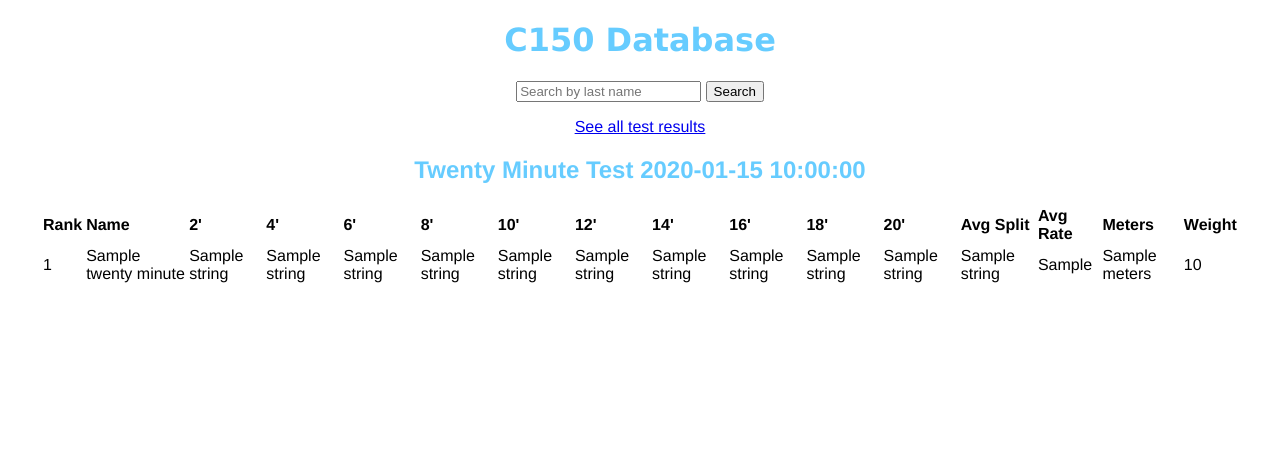
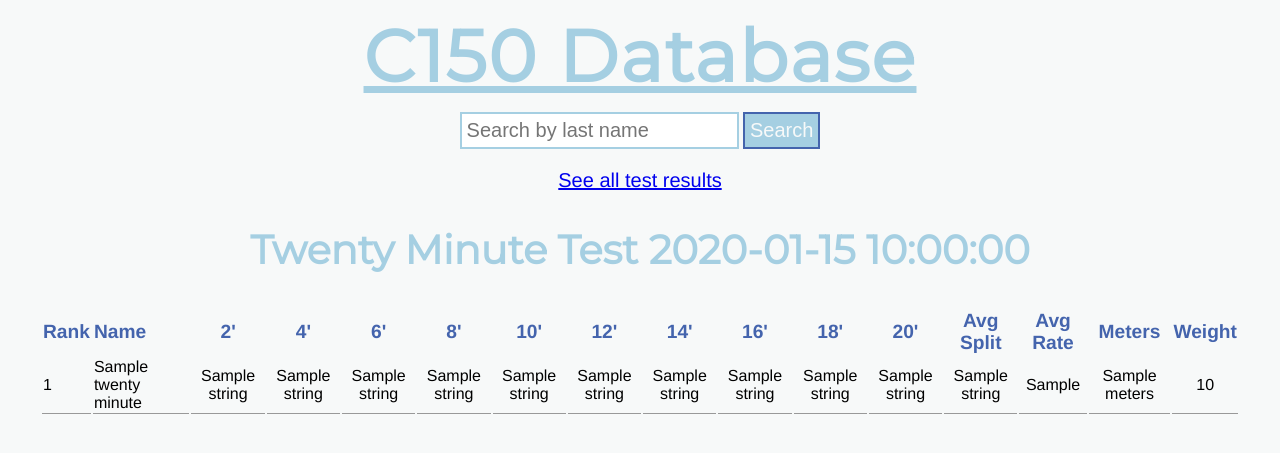
Before and after one commit to yihjenku/C150, a Flask app: page /results/TwentyMinute in a window 1280 px wide. Shown: the top 453 px of the page. Run offline with Flask 2, Linux system fonts and the light colour scheme; a database or web service that is not in the repository returns one stand-in record (values such as "Sample title").

Commit message:
Refreshed layout

```diff
--- a/translators/AddInfo.py
+++ b/AddInfo.py
@@ -1,5 +1,4 @@
-add_info = {
-	{'First': 'Frederik',
+add_info = {'items': [{'First': 'Frederik',
 	'Last': 'Aasaaren',
 	'School': 'CC',
 	'Year': '2015',
@@ -213,5 +212,4 @@ add_info = {
 	'Last': 'Xu',
 	'School': 'CC',
 	'Year': '2015',
-	'Side': 'Port/Starboard'},
-}
+	'Side': 'Port/Starboard'}]}
--- a/app.py
+++ b/app.py
@@ -1,6 +1,7 @@
 from flask import Flask, render_template, request
 import requests
 from translators import search as s, Graphics as g
+from AddInfo import add_info
 
 app = Flask(__name__)
 app.config['DEBUG'] = True  # Disable this for deployment
@@ -31,6 +32,13 @@ def search():
                     mod.sort(key=lambda k: k['Year'])
                     mod.sort(key=lambda k: k['Month'])
                     mod.sort(key=lambda k: k['Day'])
+
+        for member in add_info['items']:
+            if name == member['Last']:
+                rower_data['First'] = member['First']
+                rower_data['School'] = member['School']
+                rower_data['Year'] = member['Year']
+                rower_data['Side'] = member['Side']
 
         rower_data['MW'] = maxwatt
         rower_data['FM'] = fortymin
--- a/config.py
+++ b/config.py
@@ -1 +1 @@
-MONGO_PORT = 27018
+MONGO_PORT = 27017
--- a/static/css/style.css
+++ b/static/css/style.css
@@ -1,34 +1,128 @@
-td {
-    text-align: left;}
-td.right{
-    text-align: right;}
-tr.delta{
-    text-align: right;
-    background-color: #a6e1ff;}
-th {
-    text-align: left;}
-th.header{
+body {
+    font-family: Helvetica, sans-serif;
+    background-color: #F7F9F9;}
+
+h1 {
+    font-family: 'Montserrat', sans-serif;
+    font-size: 72px;
     text-align: center;
-    color: #003399;
-    font-size: 120%;}
-table {
-    width: 300px;}
-table.maxwatt {;
-    width: 700px;}
-table.fortymin {;
-    width: 1200px;}
-h1 {
-    font-family: Verdana, sans-serif;
-    color: #66CCFF;}
+    color: #A5CFE2;
+    letter-spacing: 2px;
+    text-decoration: none}
+.rower{
+    color: #4464AD ;
+    font-size: 54px;
+    margin-top: 12px;
+    margin-bottom: 12px;}
 h2{
     text-align: center;}
 h2.title{
-    color: #66CCFF;}
+    font-family: 'Montserrat', sans-serif;
+    color: #A5CFE2;
+    font-size: 40px;}
 h3 {
     text-align: center;
-    color: #66CCFF;}
-body {
-    font-family: Helvetica, sans-serif;}
-tfoot {
-    border-top-style: solid; border-top-color: #66CCFF;
-    border-top-style: solid; border-bottom-color: #66CCFF;}
+    color: #A5CFE2;}
+
+a:visited { text-decoration: none; color: #4464AD; }
+a:hover { text-decoration: none; color: #4464AD; }
+a:focus { text-decoration: none; color: #4464AD; }
+a:active { text-decoration: none; color: #4464AD; }
+a#title { color: #A5CFE2; }
+
+p{ text-align: center; }
+p.results { font-size: 20px }
+
+input {
+    padding: 5px;
+    font-size: 20px;
+    border: 2px solid #A5CFE2;}
+
+button {
+    padding: 5px;
+    font-size: 20px;
+    background-color: #A5CFE2;
+    border: 2px solid #4464AD;
+    color: #F7F9F9;
+    text-decoration:none;
+}
+
+table {
+    width: 300px;
+    margin: auto; }
+.table-1 {
+    width: 1200px;}
+.table-2 {
+    width: 700px;}
+.table-3{
+    width: 500px;}
+
+tr:hover{
+    background-color: #C0C0C0;}
+tr.delta{
+    text-align: right;
+    background-color: #A5CFE2;}
+
+td {
+    text-align: center;}
+.right{
+    text-align: right;}
+.result{
+    border-bottom: 1px solid #999;}
+.result-left{
+    text-align: left;
+    border-bottom: 1px solid #999;}
+
+th {
+    text-align: left;}
+.header{
+    text-align: center;
+    color: #4464AD ;
+    font-size: 120%;}
+.header-left{
+    color: #4464AD ;
+    font-size: 120%;
+    text-align: left;}
+
+div{}
+#title{
+    margin-top: 12px;
+    margin-bottom: 12px;
+}
+.panel{
+    text-decoration: none;
+}
+.results-list{
+    font-family: Helvetica, sans-serif;
+    color: #4464AD;
+    font-size: 24px;
+    text-decoration: none;
+    margin-left: 4%
+}
+.table-chart{
+    text-align: center;
+}
+.table{
+    display: inline-block;
+    vertical-align: middle;
+    margin: auto 2%;
+}
+.chart{
+    display: inline-block;
+    margin: auto 2%;
+    vertical-align: middle;
+}
+.Rower-Info{
+
+    border: 4px solid #4464AD;
+    margin: auto 15%;
+}
+
+span{
+    font-family: Helvetica, sans-serif;
+    font-size: 28px;
+    color: #A5CFE2;
+}
+.category{
+    color: #4464AD;
+}
--- a/templates/TwentyMinute.html
+++ b/templates/TwentyMinute.html
@@ -1,26 +1,6 @@
 {% extends 'search.html' %}
 
 {% block rower %}
-
-<style type="text/css">
-    td {
-        text-align: left;}
-    th {
-        text-align: left;}
-    table {
-        width: 1200px;}
-    h1 {
-        font-family: Verdana, sans-serif;}
-    h2 {
-        text-align: center;}
-    h2.title{
-        color: #66CCFF;}
-    body {
-        font-family: Helvetica, sans-serif;}
-    tfoot {
-        border-top-style: solid; border-top-color: #66CCFF;
-        border-top-style: solid; border-bottom-color: #66CCFF;}
-</style>
 
 {% if data['items'] %}
 {% for entry in data['items'] %}
@@ -29,46 +9,46 @@
     </h2>
 
     <body>
-    <table align=center>
+    <table class='table-1'>
         <thead>
             <tr>
-                <th> Rank </th>
-                <th> Name </th>
-                <th> 2' </th>
-                <th> 4' </th>
-                <th> 6' </th>
-                <th> 8' </th>
-                <th> 10' </th>
-                <th> 12' </th>
-                <th> 14' </th>
-                <th> 16' </th>
-                <th> 18' </th>
-                <th> 20' </th>
-                <th> Avg Split </th>
-                <th> Avg Rate </th>
-                <th> Meters </th>
-                <th> Weight </th>
+                <th class='header-left'> Rank </th>
+                <th class='header-left'> Name </th>
+                <th class='header'> 2' </th>
+                <th class='header'> 4' </th>
+                <th class='header'> 6' </th>
+                <th class='header'> 8' </th>
+                <th class='header'> 10' </th>
+                <th class='header'> 12' </th>
+                <th class='header'> 14' </th>
+                <th class='header'> 16' </th>
+                <th class='header'> 18' </th>
+                <th class='header'> 20' </th>
+                <th class='header'> Avg Split </th>
+                <th class='header'> Avg Rate </th>
+                <th class='header'> Meters </th>
+                <th class='header'> Weight </th>
             </tr>
         </thead>
         <tbody>
             {% for rower in entry['rowers'] %}
             <tr>
-                <td> {{ rower['Rank'] }} </td>
-                <td> {{ rower['Name'] }} </td>
-                <td> {{ rower['2']['String'] }} </td>
-                <td> {{ rower['4']['String'] }} </td>
-                <td> {{ rower['6']['String'] }} </td>
-                <td> {{ rower['8']['String'] }} </td>
-                <td> {{ rower['10']['String'] }} </td>
-                <td> {{ rower['12']['String'] }} </td>
-                <td> {{ rower['14']['String'] }} </td>
-                <td> {{ rower['16']['String'] }} </td>
-                <td> {{ rower['18']['String'] }} </td>
-                <td> {{ rower['20']['String'] }} </td>
-                <td> {{ rower['Avg Split']['String'] }} </td>
-                <td> {{ rower['Avg SPM'] }} </td>
-                <td> {{ rower['Meters'] }} </td>
-                <td> {{ rower['Weight'] }} </td>
+                <td class='result-left'> {{ rower['Rank'] }} </td>
+                <td class='result-left'> {{ rower['Name'] }} </td>
+                <td class='result'> {{ rower['2']['String'] }} </td>
+                <td class='result'> {{ rower['4']['String'] }} </td>
+                <td class='result'> {{ rower['6']['String'] }} </td>
+                <td class='result'> {{ rower['8']['String'] }} </td>
+                <td class='result'> {{ rower['10']['String'] }} </td>
+                <td class='result'> {{ rower['12']['String'] }} </td>
+                <td class='result'> {{ rower['14']['String'] }} </td>
+                <td class='result'> {{ rower['16']['String'] }} </td>
+                <td class='result'> {{ rower['18']['String'] }} </td>
+                <td class='result'> {{ rower['20']['String'] }} </td>
+                <td class='result'> {{ rower['Avg Split']['String'] }} </td>
+                <td class='result'> {{ rower['Avg SPM'] }} </td>
+                <td class='result'> {{ rower['Meters'] }} </td>
+                <td class='result'> {{ rower['Weight'] }} </td>
             </tr>
             {% endfor %}
         </tbody>
--- a/templates/search.html
+++ b/templates/search.html
@@ -5,17 +5,18 @@
         <meta charset="utf-8">
         <meta name="viewport" content="width=device-width, initial-scale=1.0">
         <link rel="stylesheet" href="{{ url_for('static', filename='css/style.css') }}">
-        <title>C150</title>
+        <link href='https://fonts.googleapis.com/css?family=Montserrat' rel='stylesheet' type='text/css'>
+        <title> C150 </title>
     </head>
     <body>
         <div class=panel>
-            <h1 align=center> C150 Database </h1>
+            <h1 id='title'> <a href='http://c150.yihjen.com' id='title'> C150 Database </a> </h1>
         </div>
         <form align=center action="{{ url_for('search') }}" method="post">
             <input type="text" placeholder="Search by last name" name="user_search" required/>
-            <button type="submit">Search</button>
+            <button type="submit"> Search </button>
         </form>
-        <p align=center> <a href='/results'> See all test results </a> </p>
+        <p class='results'> <a href='/results'> See all test results </a> </p>
         {% block rower %}{% endblock %}
         {% block results %}{% endblock %}
     </body>
```
Also changed, not shown: templates/FortyMinute.html (+33 -53 lines), templates/MaxWatt.html (+15 -35 lines), templates/OneMinute.html (+13 -33 lines), templates/RepMax.html (+12 -32 lines), templates/results.html (+9 -5 lines), templates/rower.html (+34 -17 lines).
